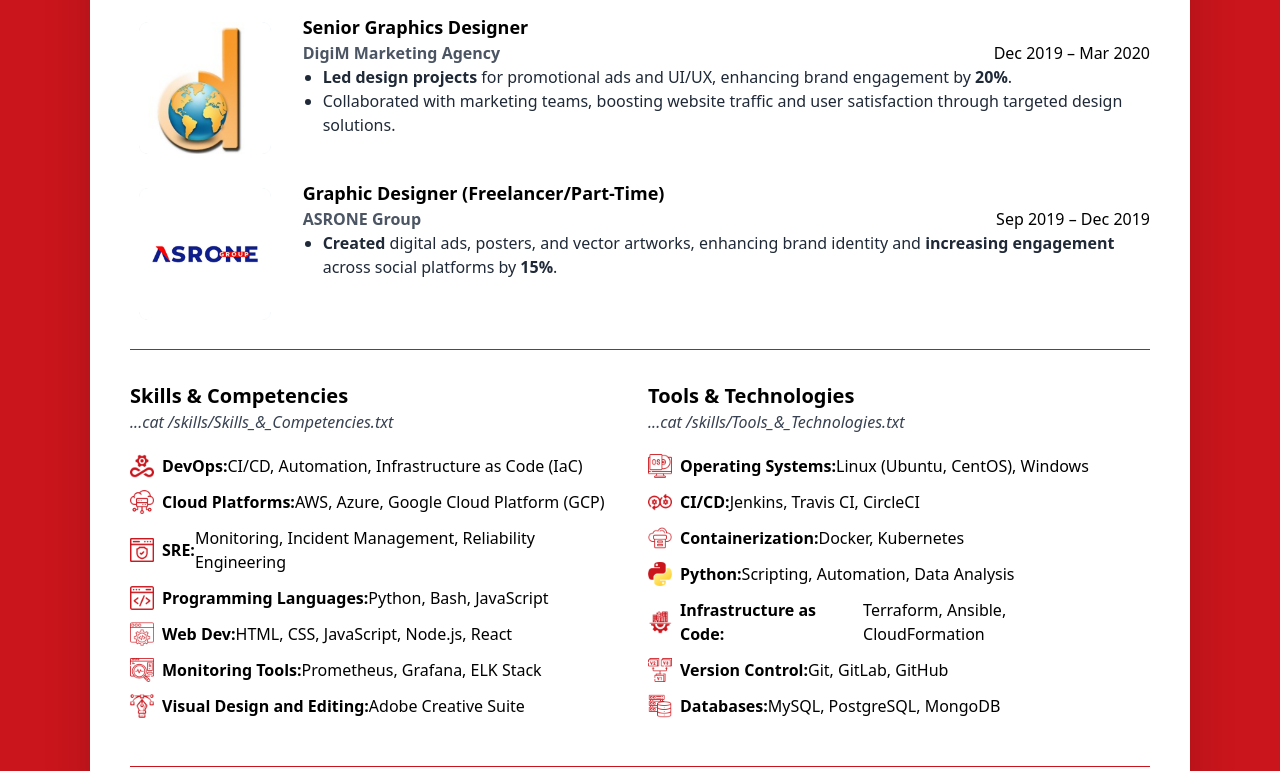
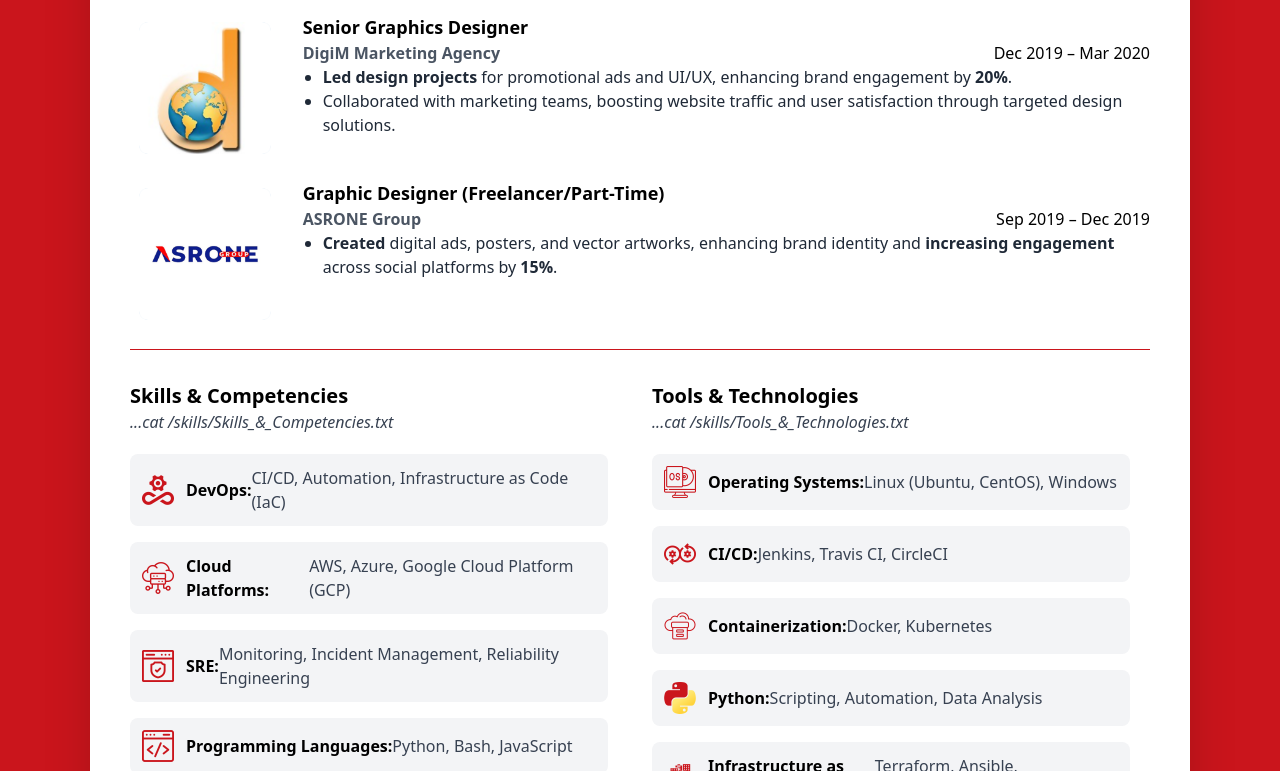
Before and after one commit to reddylokesh837/reddylokesh837.github.io, a website: page index.html in a window 1280 px wide. Shown: the part 2029-2800 px from the top of the page. Drawn offline with nearby package versions, Linux system fonts and the light colour scheme.

Commit message:
new today

```diff
--- a/index.html
+++ b/index.html
@@ -9,7 +9,7 @@
 </head>
 <body class="bg-[#CA151C]">
     <!-- Main container -->
-    <div class="container mx-auto w-full md:w-[1100px] bg-white grid grid-cols-1 md:grid-cols-12 gap-5 rounded-lg shadow-2xl mt-10 mb-10">
+    <div class="container mx-auto w-full md:w-[1100px] bg-white grid grid-cols-1 md:grid-cols-12 gap-5 rounded-lg shadow-2xl mt-10 mb-0">
 
         <!-- Linux Interface -->
         <div class="col-span-12 bg-gray-700 h-10  rounded-t flex p-1 justify-between">
@@ -44,11 +44,21 @@
                     <b class="font-sans font-semibold">Professional DevOps Engineer | Python Developer | Full-Stack Web Developer</b>
                 </div>
                 <div class="flex gap-3 mt-3">
-                    <a href=""><img src="icons/Contact/email.png" alt="" class="w-8 border rounded my-1 p-1"></a>
-                    <a href=""><img src="icons/Contact/call.png" alt="" class="w-8 border rounded my-1 p-1"></a>
-                    <a href=""><img src="icons/Contact/github.png" alt="" class="w-8 border rounded my-1 p-1"></a>
-                    <a href=""><img src="icons/Contact/logo.png" alt="" class="w-8 border rounded my-1 p-1"></a>
-                    <a href=""><img src="icons/Contact/stack.png" alt="" class="w-8 border rounded my-1 p-1"></a>
+                    <a href="mailto:reddylokesh837@gmail.com">
+                        <img src="icons/Contact/email.png" alt="Email" class="w-8 border rounded my-1 p-1">
+                    </a>
+                    <a href="tel:+917416680717">
+                        <img src="icons/Contact/call.png" alt="Phone" class="w-8 border rounded my-1 p-1">
+                    </a>
+                    <a href="https://github.com/reddylokesh837" target="_blank">
+                        <img src="icons/Contact/github.png" alt="GitHub" class="w-8 border rounded my-1 p-1">
+                    </a>
+                    <a href="https://www.linkedin.com/in/lokesh-reddy-vakada/" target="_blank">
+                        <img src="icons/Contact/logo.png" alt="LinkedIn" class="w-8 border rounded my-1 p-1">
+                    </a>
+                    <a href="https://stackoverflow.com/users/18939332/vakada-lokesh-reddy" target="_blank">
+                        <img src="icons/Contact/stack.png" alt="Stack Overflow" class="w-8 border rounded my-1 p-1">
+                    </a>
                     <div class="flex rounded pr-2">
                         <img src="icons/Contact/location.png" alt="" class="w-8  my-auto p-1"><p class="mt-2 font-semibold">Vizag, Andhra Pradesh</p>
                     </div>
@@ -172,7 +182,6 @@
 
 
 
-
                         <!-- Project 3 Logo and Experience -->
                         <div class="col-span-1 justify-items-start items-start">
                             <img src="icons/Experience/tevac.png" alt="Project 3 Logo" class=" w-auto rounded-lg border">
@@ -237,7 +246,7 @@
 
 
 
-                <!-- DigiM -->
+                <!-- Asrone -->
                 <div class="col-span-2 flex justify-start items-start">
                     <img src="icons/Experience/asrone.png" alt="ASRONE Group Logo" class="w-full max-w-[150px]">
                 </div>
@@ -264,83 +273,82 @@
             <hr class="h-px bg-[#CA151C] border-0">
         </div>
 
-
-<!-- skills and tools aligned in one row -->
-<div class="col-span-12 grow p-10 pt-0 pb-0">
+<!-- Skills and Tools Section -->
+<div class="col-span-12 grow p-10 pt-0 pb-0 from-gray-800 to-gray-900">
     <section>
         <!-- Nested Grid for Skills and Technologies -->
-        <div class="grid grid-cols-1 md:grid-cols-2 gap-4 mt-1 pl-0 ">
+        <div class="grid grid-cols-1 md:grid-cols-2 gap-6 mt-1 pl-0">
             <!-- Skills List -->
-            <div class="col-span-1 md:col-span-1 pb-2 grow pl-0">
+            <div class="col-span-1 pb-2 grow pl-0">
                 <h2 class="text-xl font-bold pt-2">Skills & Competencies</h2>
                 <b class="text-gray-700 font-medium italic">...cat /skills/Skills_&_Competencies.txt</b>
                 <div class="p-5 pl-0">
-                    <ul class="space-y-3">
-                        <li class="flex items-center">
-                            <img src="icons/Tools/devops.png" alt="DevOps Icon" class="w-6 h-6 mr-2">
-                            <span class="font-semibold">DevOps:</span> CI/CD, Automation, Infrastructure as Code (IaC)
+                    <ul class="space-y-4">
+                        <li class="flex items-center bg-gray-100 rounded-lg p-3 transition-transform transform hover:scale-105">
+                            <img src="icons/Tools/devops.png" alt="DevOps Icon" class="w-8 h-8 mr-3">
+                            <span class="font-semibold text-black">DevOps:</span> <span class="text-gray-700">CI/CD, Automation, Infrastructure as Code (IaC)</span>
                         </li>
-                        <li class="flex items-center">
-                            <img src="icons/Tools/cloud.png" alt="Cloud Platforms Icon" class="w-6 h-6 mr-2">
-                            <span class="font-semibold">Cloud Platforms:</span> AWS, Azure, Google Cloud Platform (GCP)
+                        <li class="flex items-center bg-gray-100 rounded-lg p-3 transition-transform transform hover:scale-105">
+                            <img src="icons/Tools/cloud.png" alt="Cloud Platforms Icon" class="w-8 h-8 mr-3">
+                            <span class="font-semibold text-black">Cloud Platforms:</span> <span class="text-gray-700">AWS, Azure, Google Cloud Platform (GCP)</span>
                         </li>
-                        <li class="flex items-center">
-                            <img src="icons/Tools/sre.png" alt="SRE Icon" class="w-6 h-6 mr-2">
-                            <span class="font-semibold">SRE:</span> Monitoring, Incident Management, Reliability Engineering
+                        <li class="flex items-center bg-gray-100 rounded-lg p-3 transition-transform transform hover:scale-105">
+                            <img src="icons/Tools/sre.png" alt="SRE Icon" class="w-8 h-8 mr-3">
+                            <span class="font-semibold text-black">SRE:</span> <span class="text-gray-700">Monitoring, Incident Management, Reliability Engineering</span>
                         </li>
-                        <li class="flex items-center">
-                            <img src="icons/Tools/coding.png" alt="Programming Languages Icon" class="w-6 h-6 mr-2">
-                            <span class="font-semibold">Programming Languages:</span> Python, Bash, JavaScript
+                        <li class="flex items-center bg-gray-100 rounded-lg p-3 transition-transform transform hover:scale-105">
+                            <img src="icons/Tools/coding.png" alt="Programming Languages Icon" class="w-8 h-8 mr-3">
+                            <span class="font-semibold text-black">Programming Languages:</span> <span class="text-gray-700">Python, Bash, JavaScript</span>
                         </li>
-                        <li class="flex items-center">
-                            <img src="icons/Tools/web.png" alt="Web Design & Development Icon" class="w-6 h-6 mr-2">
-                            <span class="font-semibold">Web Dev:</span> HTML, CSS, JavaScript, Node.js, React
+                        <li class="flex items-center bg-gray-100 rounded-lg p-3 transition-transform transform hover:scale-105">
+                            <img src="icons/Tools/web.png" alt="Web Design & Development Icon" class="w-8 h-8 mr-3">
+                            <span class="font-semibold text-black">Web Dev:</span> <span class="text-gray-700">HTML, CSS, JavaScript, Node.js, React</span>
                         </li>
-                        <li class="flex items-center">
-                            <img src="icons/Tools/monitoring.png" alt="Monitoring Tools Icon" class="w-6 h-6 mr-2">
-                            <span class="font-semibold">Monitoring Tools:</span> Prometheus, Grafana, ELK Stack
+                        <li class="flex items-center bg-gray-100 rounded-lg p-3 transition-transform transform hover:scale-105">
+                            <img src="icons/Tools/monitoring.png" alt="Monitoring Tools Icon" class="w-8 h-8 mr-3">
+                            <span class="font-semibold text-black">Monitoring Tools:</span> <span class="text-gray-700">Prometheus, Grafana, ELK Stack</span>
                         </li>
-                        <li class="flex items-center">
-                            <img src="icons/Tools/ediotr.png" alt="Design and Editing Icon" class="w-6 h-6 mr-2">
-                            <span class="font-semibold">Visual Design and Editing:</span> Adobe Creative Suite
+                        <li class="flex items-center bg-gray-100 rounded-lg p-3 transition-transform transform hover:scale-105">
+                            <img src="icons/Tools/ediotr.png" alt="Design and Editing Icon" class="w-8 h-8 mr-3">
+                            <span class="font-semibold text-black">Visual Design:</span> <span class="text-gray-700">Adobe Creative Suite</span>
                         </li>
                     </ul>
                 </div>
             </div>
 
             <!-- Tools List -->
-            <div class="col-span-1 md:col-span-1 pb-2 grow pl-0">
+            <div class="col-span-1 pb-2 grow pl-0">
                 <h2 class="text-xl font-bold pt-2">Tools & Technologies</h2>
                 <b class="text-gray-700 font-medium italic">...cat /skills/Tools_&_Technologies.txt</b>
                 <div class="p-5 pl-0">
-                    <ul class="space-y-3">
-                        <li class="flex items-center">
-                            <img src="icons/techs/operative-system.png" alt="Operating Systems Icon" class="w-6 h-6 mr-2">
-                            <span class="font-semibold">Operating Systems:</span> Linux (Ubuntu, CentOS), Windows
+                    <ul class="space-y-4">
+                        <li class="flex items-center bg-gray-100 rounded-lg p-3 transition-transform transform hover:scale-105">
+                            <img src="icons/techs/operative-system.png" alt="Operating Systems Icon" class="w-8 h-8 mr-3">
+                            <span class="font-semibold text-black">Operating Systems:</span> <span class="text-gray-700">Linux (Ubuntu, CentOS), Windows</span>
                         </li>
-                        <li class="flex items-center">
-                            <img src="icons/techs/devops.png" alt="CI/CD Icon" class="w-6 h-6 mr-2">
-                            <span class="font-semibold">CI/CD:</span> Jenkins, Travis CI, CircleCI
+                        <li class="flex items-center bg-gray-100 rounded-lg p-3 transition-transform transform hover:scale-105">
+                            <img src="icons/techs/devops.png" alt="CI/CD Icon" class="w-8 h-8 mr-3">
+                            <span class="font-semibold text-black">CI/CD:</span> <span class="text-gray-700">Jenkins, Travis CI, CircleCI</span>
                         </li>
-                        <li class="flex items-center">
-                            <img src="icons/techs/containerization.png" alt="Containerization Icon" class="w-6 h-6 mr-2">
-                            <span class="font-semibold">Containerization:</span> Docker, Kubernetes
+                        <li class="flex items-center bg-gray-100 rounded-lg p-3 transition-transform transform hover:scale-105">
+                            <img src="icons/techs/containerization.png" alt="Containerization Icon" class="w-8 h-8 mr-3">
+                            <span class="font-semibold text-black">Containerization:</span> <span class="text-gray-700">Docker, Kubernetes</span>
                         </li>
-                        <li class="flex items-center">
-                            <img src="icons/techs/python.png" alt="Python Icon" class="w-6 h-6 mr-2">
-                            <span class="font-semibold">Python:</span> Scripting, Automation, Data Analysis
+                        <li class="flex items-center bg-gray-100 rounded-lg p-3 transition-transform transform hover:scale-105">
+                            <img src="icons/techs/python.png" alt="Python Icon" class="w-8 h-8 mr-3">
+                            <span class="font-semibold text-black">Python:</span> <span class="text-gray-700">Scripting, Automation, Data Analysis</span>
                         </li>
-                        <li class="flex items-center">
-                            <img src="icons/techs/infrastructure.png" alt="Infrastructure as Code Icon" class="w-6 h-6 mr-2">
-                            <span class="font-semibold">Infrastructure as Code:</span> Terraform, Ansible, CloudFormation
+                        <li class="flex items-center bg-gray-100 rounded-lg p-3 transition-transform transform hover:scale-105">
+                            <img src="icons/techs/infrastructure.png" alt="Infrastructure as Code Icon" class="w-8 h-8 mr-3">
+                            <span class="font-semibold text-black">Infrastructure as Code:</span> <span class="text-gray-700">Terraform, Ansible, CloudFormation</span>
                         </li>
-                        <li class="flex items-center">
-                            <img src="icons/techs/version-control.png" alt="Version Control Icon" class="w-6 h-6 mr-2">
-                            <span class="font-semibold">Version Control:</span> Git, GitLab, GitHub
+                        <li class="flex items-center bg-gray-100 rounded-lg p-3 transition-transform transform hover:scale-105">
+                            <img src="icons/techs/version-control.png" alt="Version Control Icon" class="w-8 h-8 mr-3">
+                            <span class="font-semibold text-black">Version Control:</span> <span class="text-gray-700">Git, GitLab, GitHub</span>
                         </li>
-                        <li class="flex items-center">
-                            <img src="icons/techs/database-storage.png" alt="Databases Icon" class="w-6 h-6 mr-2">
-                            <span class="font-semibold">Databases:</span> MySQL, PostgreSQL, MongoDB
+                        <li class="flex items-center bg-gray-100 rounded-lg p-3 transition-transform transform hover:scale-105">
+                            <img src="icons/techs/database-storage.png" alt="Databases Icon" class="w-8 h-8 mr-3">
+                            <span class="font-semibold text-black">Databases:</span> <span class="text-gray-700">MySQL, PostgreSQL, MongoDB</span>
                         </li>
                     </ul>
                 </div>
@@ -351,6 +359,7 @@
 </div>
 
 
+
         <!-- Horizontal Line -->
         <div class="col-span-12 justify-between items-center ml-10 mr-10 mb-0">
             <hr class="h-px bg-[#CA151C] border-0">
@@ -358,8 +367,6 @@
 
 
 
-        <!-- Education: -->
-        <!-- About section -->
 <!-- Education Section -->
 <div class="col-span-12 p-10 pb-5 pt-0 m-10 mt-0 mb-0">
     <section class="">
@@ -475,20 +482,20 @@
     </section>
 </div>
 
-
-
         <!-- Horizontal Line -->
         <div class="col-span-12 justify-between items-center ml-10 mr-10 mb-0">
             <hr class="h-px bg-[#CA151C] border-0">
         </div>
+    </div>
+    <footer class="text-white py-6">
+        <div class="container mx-auto text-center">
+                <p class="text-lg font-semibold tracking-wider">
+                    &copy; 2024 <span class="text-brand-color">TheTechnoCreative</span>. All rights reserved.
+                </p>
+                <p class="text-sm italic mt-2">
+                    Cultivate Creativity, Inspire Innovation and Embrace Learning
+                </p>
+    </footer>
 
-
-
-
-
-
-
-        </div>
-    </div>
 </body>
 </html>
```
